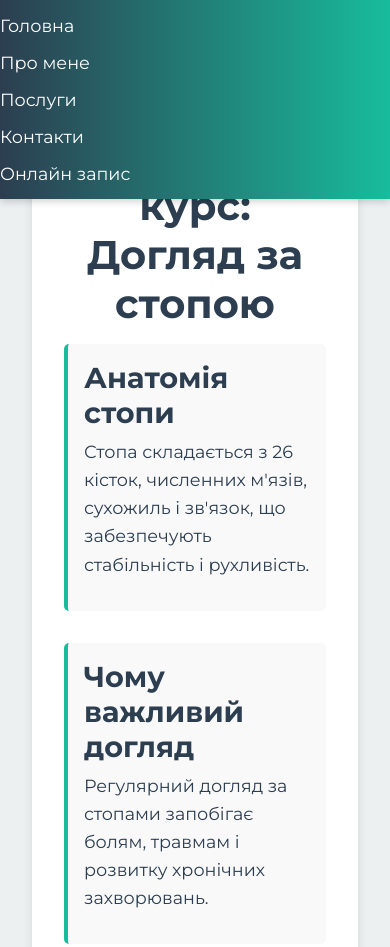
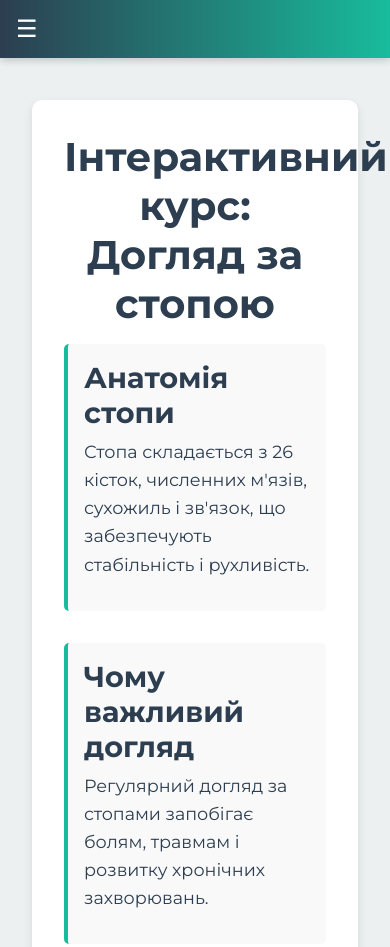
Before and after one commit to alena182004/podologkiev, a plain HTML site: page services.html in a window 390 px wide. Shown: the top 947 px of the page. Drawn offline with Linux system fonts and the light colour scheme.

Commit message:
Update services.html

```diff
--- a/services.html
+++ b/services.html
@@ -33,6 +33,20 @@
       z-index: 1000;
       box-shadow: 0 2px 8px rgba(0,0,0,0.2);
     }
+    .header-container {
+      display: flex;
+      align-items: center;
+      justify-content: space-between;
+      padding: 0 1rem;
+    }
+    .toggle-btn {
+      background: none;
+      border: none;
+      color: var(--white);
+      font-size: 1.5rem;
+      cursor: pointer;
+      display: none;
+    }
     nav {
       display: flex;
       justify-content: center;
@@ -60,6 +74,26 @@
     }
     nav a:hover {
       transform: translateY(-3px);
+    }
+    /* Адаптивні налаштування для мобільних пристроїв */
+    @media (max-width: 768px) {
+      .toggle-btn {
+        display: block;
+      }
+      .header-container {
+        flex-direction: column;
+        align-items: flex-start;
+      }
+      nav {
+        flex-direction: column;
+        gap: 1rem;
+        width: 100%;
+        display: none;
+        margin-top: 1rem;
+      }
+      nav.active {
+        display: flex;
+      }
     }
     .container {
       padding: 100px 2rem 2rem 2rem;
@@ -211,10 +245,6 @@
       to { opacity: 1; transform: translateY(0); }
     }
     @media (max-width: 768px) {
-      nav {
-        flex-direction: column;
-        gap: 1rem;
-      }
       h1 {
         font-size: 2.5rem;
       }
@@ -230,13 +260,16 @@
 </head>
 <body>
   <header>
-    <nav>
+    <div class="header-container">
+      <button id="toggleMenu" class="toggle-btn">&#9776;</button>
+      <nav id="navMenu">
         <a href="index.html">Головна</a>
         <a href="about.html">Про мене</a>
         <a href="services.html">Послуги</a>
         <a href="contacts.html">Контакти</a>
         <a href="booking.html">Онлайн запис</a>
       </nav>
+    </div>
   </header>
 
   <div class="container">
@@ -347,6 +380,12 @@
       document.getElementById('result').innerText = message;
       document.getElementById('q3').classList.remove('active');
     }
+    // Mobile menu toggle
+    const toggleMenu = document.getElementById('toggleMenu');
+    const navMenu = document.getElementById('navMenu');
+    toggleMenu.addEventListener('click', () => {
+      navMenu.classList.toggle('active');
+    });
   </script>
 </body>
 </html>
```
Lines whose indentation alone changed are shown as unchanged.
